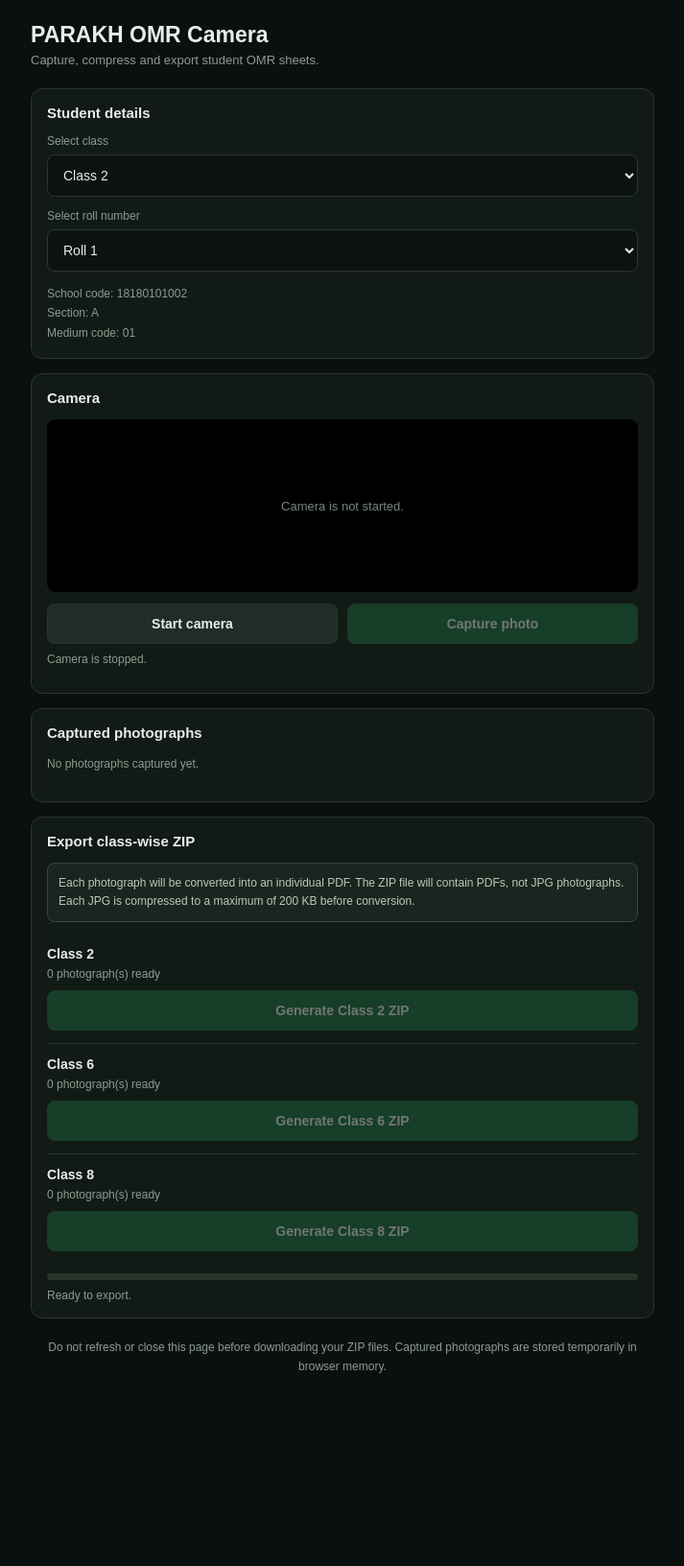
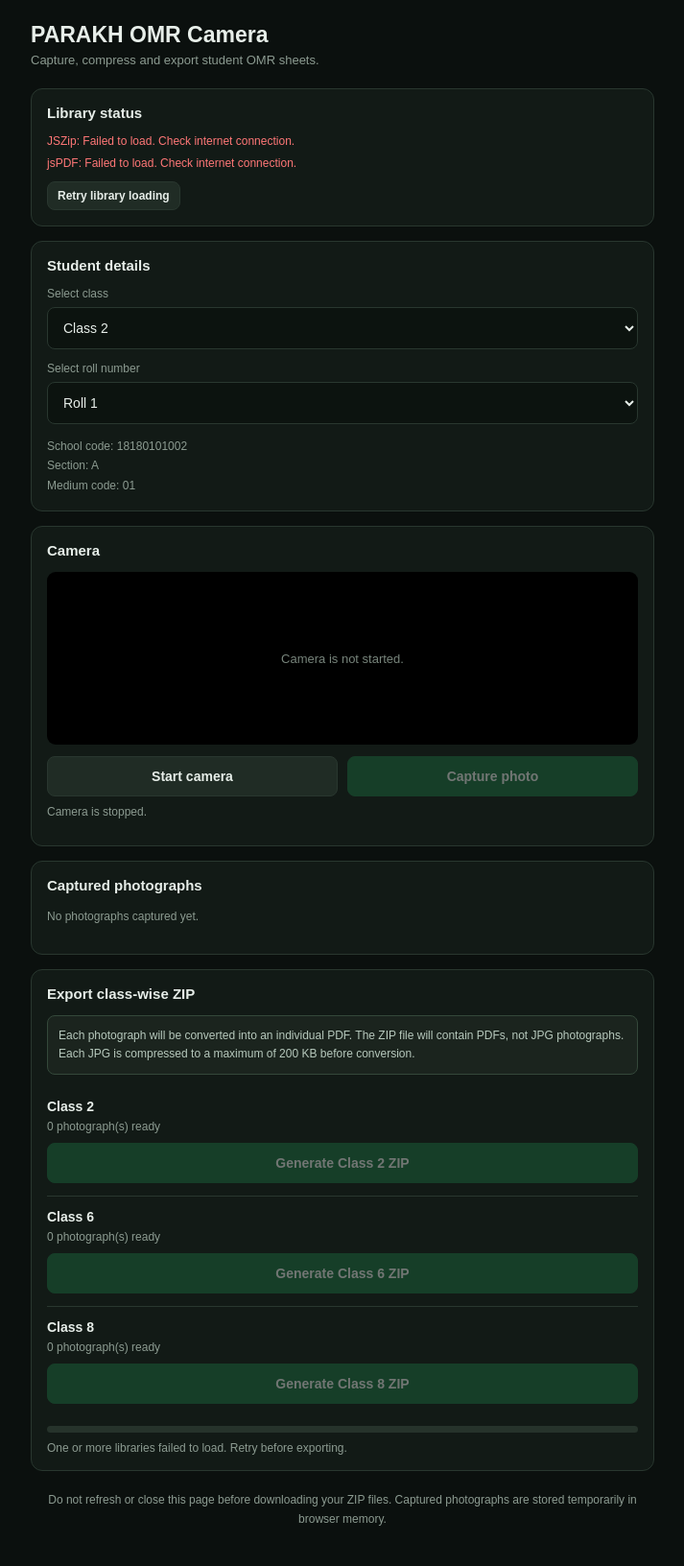
Before and after one commit to lpupmarks/lpupmarks.github.io, a Jekyll site: the page parakh.html, which Jekyll copies as it is, in a window 1280 px wide. Shown: the whole page at 96% size, without its empty margins (283-996 px from the left). Built offline with Jekyll 4.4.1, drawn with Linux system fonts in a browser that asks for light colours; before the commit the page ends 1473 px from its top, so only the background shows below that.

Commit message:
update parakh.html

```diff
--- a/parakh.html
+++ b/parakh.html
@@ -259,7 +259,7 @@ video {
     <div class="subtitle">Capture, compress and export student OMR sheets.</div>
 
     <!-- LIBRARY STATUS -->
-    <!-- div class="panel">
+    <div class="panel">
         <h2>Library status</h2>
 
         <div id="jszipStatus" class="status loading">
```
